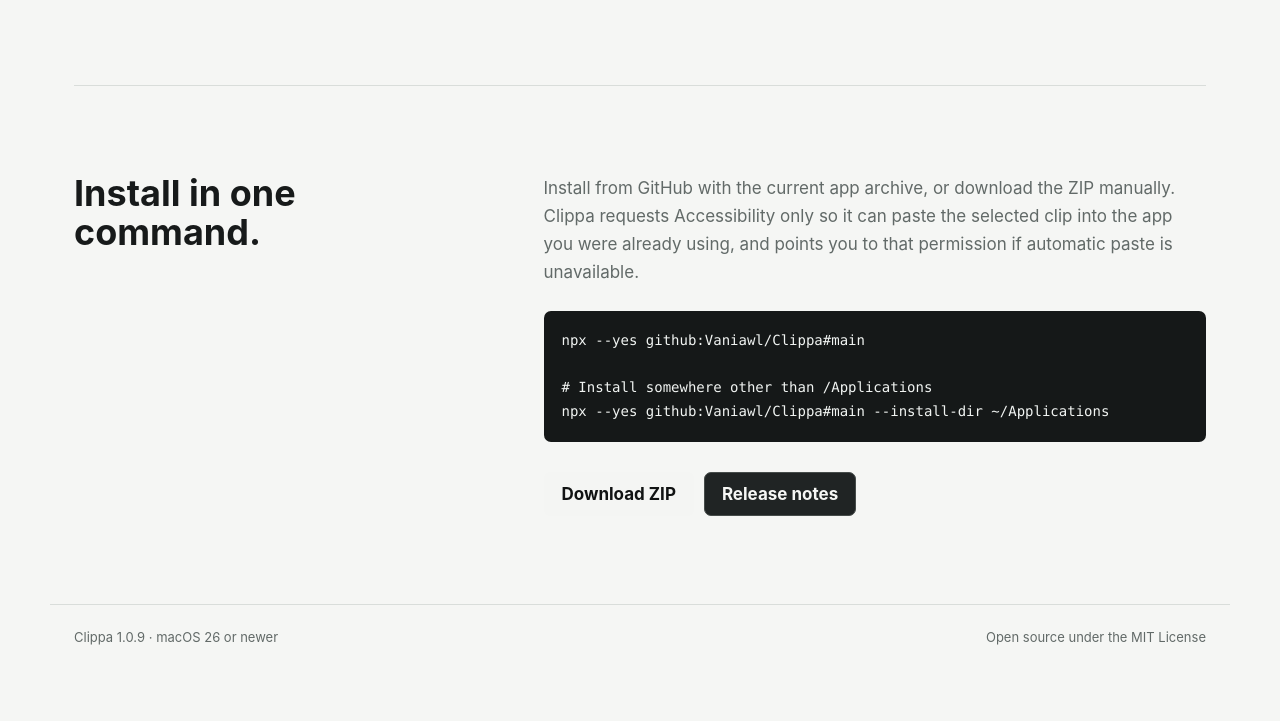
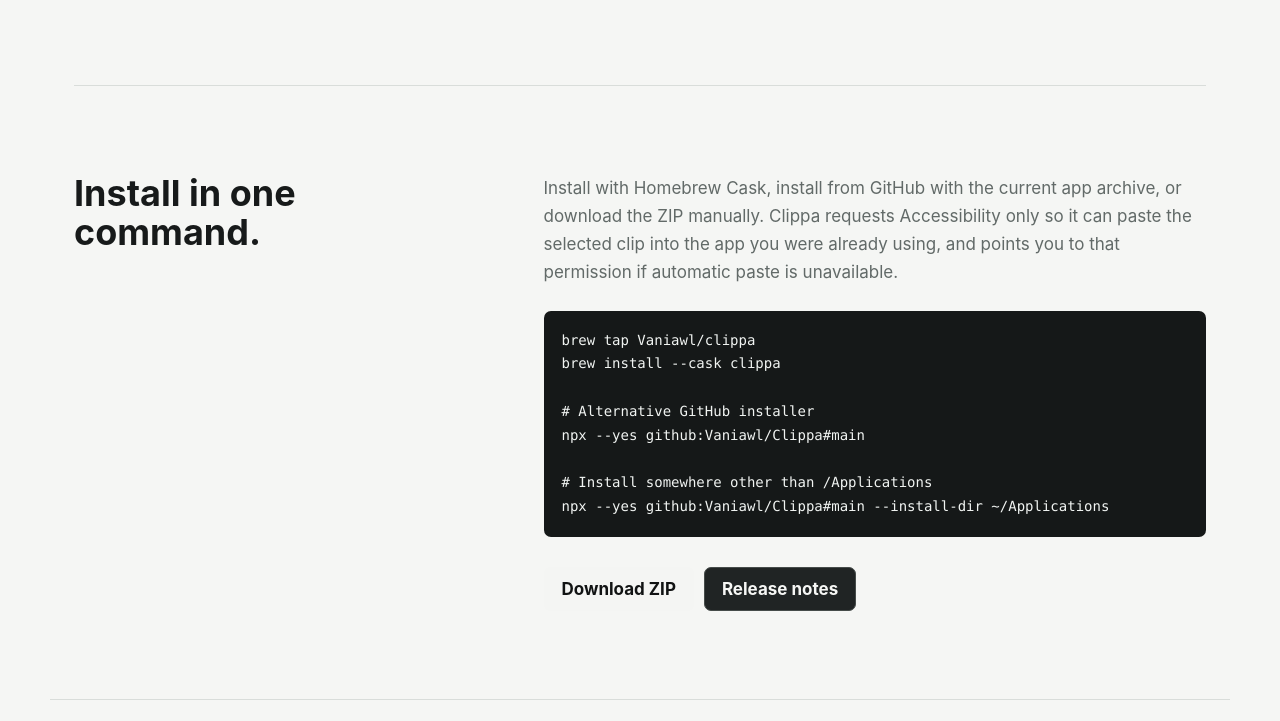
Before and after one commit to Vaniawl/Clippa, a website: page docs/index.html in a window 1280 px wide. Shown: the part 1837-2558 px from the top of the page. Before the commit the page ends 2506 px from the top, so only its background shows below. Drawn offline with Linux system fonts and the light colour scheme.

Commit message:
Recommend Homebrew installation

```diff
--- a/docs/index.html
+++ b/docs/index.html
@@ -466,7 +466,7 @@
             <a class="button" href="https://github.com/Vaniawl/Clippa">View on GitHub</a>
           </div>
           <div class="command">
-            <code>npx --yes github:Vaniawl/Clippa#main</code>
+            <code>brew tap Vaniawl/clippa && brew install --cask clippa</code>
             <span>macOS 26+</span>
           </div>
         </div>
@@ -524,8 +524,12 @@
       <section class="section install-section" id="install">
         <h2>Install in one command.</h2>
         <div class="section-copy">
-          <p>Install from GitHub with the current app archive, or download the ZIP manually. Clippa requests Accessibility only so it can paste the selected clip into the app you were already using, and points you to that permission if automatic paste is unavailable.</p>
-          <div class="install-code">npx --yes github:Vaniawl/Clippa#main
+          <p>Install with Homebrew Cask, install from GitHub with the current app archive, or download the ZIP manually. Clippa requests Accessibility only so it can paste the selected clip into the app you were already using, and points you to that permission if automatic paste is unavailable.</p>
+          <div class="install-code">brew tap Vaniawl/clippa
+brew install --cask clippa
+
+# Alternative GitHub installer
+npx --yes github:Vaniawl/Clippa#main
 
 # Install somewhere other than /Applications
 npx --yes github:Vaniawl/Clippa#main --install-dir ~/Applications</div>
```
Also changed, not shown: README.md.
